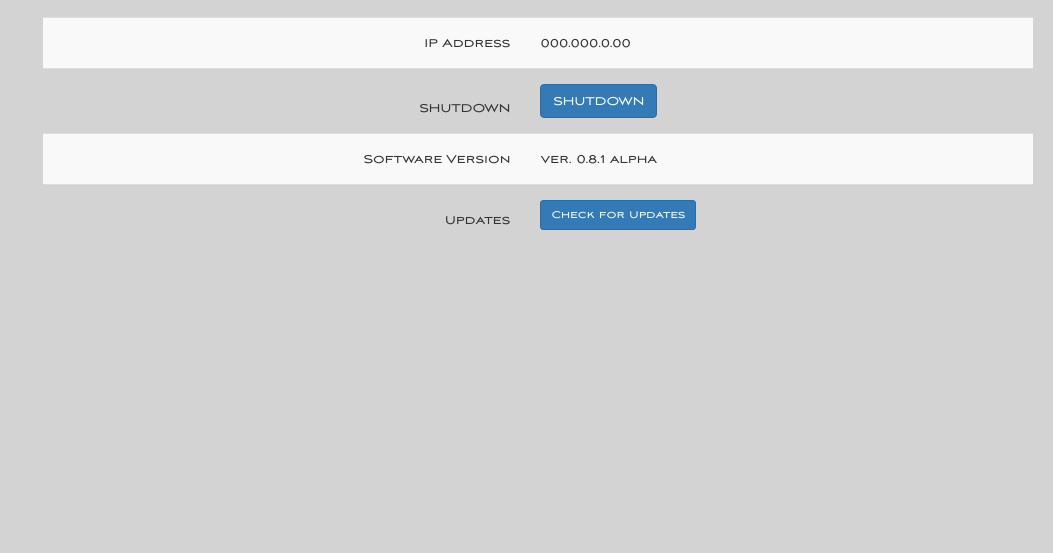
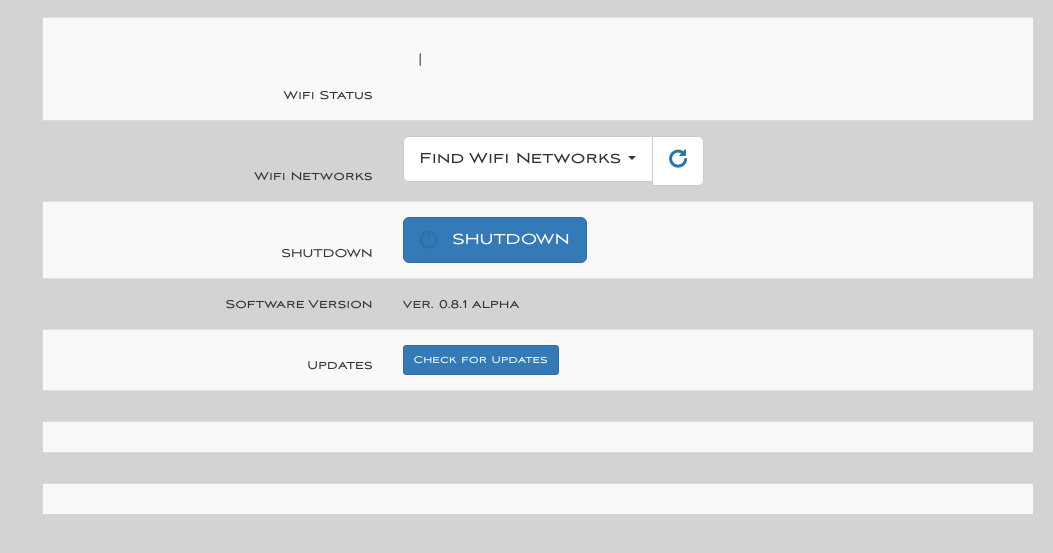
Before and after one commit to theHuston/endlessrope, a website: page frontend/config.html in a window 1280 px wide. Shown: the part 79-632 px from the top of the page, without its empty margins (227-1280 px from the left). Drawn offline with Linux system fonts and the light colour scheme; no server answers.

Commit message:
Wifi control

```diff
--- a/frontend/config.html
+++ b/frontend/config.html
@@ -15,6 +15,9 @@
         <link href="css/fonts.css" rel="stylesheet">
         <link href="css/sidebar.css" rel="stylesheet">
 
+        <!-- keyboard widget css & script -->
+		<link href="bower_components/keyboard/dist/css/keyboard-basic.min.css" rel="stylesheet">
+
         <!-- Custom styles for this template -->
         <link href="css/dashboard.css" rel="stylesheet">
 
@@ -28,24 +31,24 @@
     <div id="wrapper">
 
     <!-- InstanceBeginEditable name="popup" -->
-    <!-- Add content to the popup -->
-	  <div id="my_popup">
+    <!-- Add content to the popup
+	  <div id="my_popup">-->
 
-	    <h2>Would you like to shutdown?</h2>
+	    <!--<h2>Would you like to shutdown?</h2>
 
-	    <!-- Add an optional button to close the popup -->
+	     Add an optional button to close the popup
 	    <button id="cancel">Cancel</button>
 	    <button id="shutdown">Shutdown</button>
 
 	  </div>
 	  <div id="shutting_down">
 
-	    <h2>Shutting down now</h2>
+	    <h2>Shutting down now</h2>-->
 
 	    <!-- Add an optional button to close the popup
-	    <button class="my_popup_close">Close</button>-->
+	    <button class="my_popup_close">Close</button>
 
-	  </div>
+	  </div>-->
     <!-- InstanceEndEditable -->
 
         <!-- Sidebar -->
@@ -104,9 +107,37 @@
 	                            	</tr> -->
 	                            	<tr>
 	                            		<td>
-	                            			IP Address
+	                            			Wifi Status
 	                            		</td>
-	                            		<td id="ipaddress">000.000.0.00</td>
+	                            		<td>
+	                            			<div id="wifiStatus" class="alert" role="alert">
+	                            				<strong><span id="status"></span></strong>   <span id="ssid"></span> | <span id="ipAddress"></span>
+	                            			</div>
+
+	                            		</td>
+	                            	</tr>
+	                            	<tr width="20%">
+	                            		<td>
+	                            			Wifi Networks
+	                            		</td>
+	                            		<td>
+	                            			<!-- Single button -->
+	                            			<div class="btn-group btn-group-lg" role="group">
+												<div class="btn-group btn-group-lg" role="group">
+												  <button type="button" class="btn btn-default dropdown-toggle" id="networksButton" data-toggle="dropdown" aria-haspopup="true" aria-expanded="false">
+												    Find Wifi Networks
+												    <span class="caret"></span>
+												  </button>
+												  <ul id="wirelessListButton" class="dropdown-menu">
+												     <li><a href="#">No networks.</a></li>
+												    <!-- <li role="separator" class="divider"></li>-->
+												  </ul>
+												</div>
+												<button type="button" draggable='false' class="btn btn-default" id="wifiCheck"><span class="glyphicon glyphicon-repeat" aria-hidden="true"></span></button>
+											</div>
+
+
+										</td>
 	                            	</tr>
 	                            	<!-- <tr>
 	                            		<td>QR Code</td>
@@ -119,7 +150,7 @@
 	                            			SHUTDOWN
 	                            		</td>
 	                            		<td>
-	                            			<a draggable='false' class="btn btn-md btn-primary" id="newbutton">SHUTDOWN</a>
+	                            			<button draggable='false' type="button" class="btn btn-lg btn-primary" id="newbutton"><span class="glyphicon glyphicon-off pull-left" style="padding-right: 15px;"  aria-hidden="true"></span>   SHUTDOWN</button>
 	                            		</td>
 	                            	</tr>
 	                            	<tr>
@@ -135,9 +166,42 @@
 	                            			Updates
 	                            		</td>
 	                            		<td>
-	                            			<a draggable='false' class="btn btn-sm btn-primary" id="updateCheck">Check for Updates</a>
+	                            			<button draggable='false' class="btn btn-sm btn-primary" id="updateCheck" aria-hidden="true">Check for Updates</button>
 	                            		</td>
 	                            	</tr>
+	                            	<tr>
+	                            		<td>
+
+	                            		</td>
+	                            		<td>
+
+	                            		</td>
+	                            	</tr>
+	                            	<tr>
+	                            		<td>
+
+	                            		</td>
+	                            		<td>
+
+	                            		</td>
+	                            	</tr>
+	                            	<tr>
+	                            		<td>
+
+	                            		</td>
+	                            		<td>
+
+	                            		</td>
+	                            	</tr>
+	                            	<tr>
+	                            		<td>
+
+	                            		</td>
+	                            		<td>
+
+	                            		</td>
+	                            	</tr>
+
 
 	                            </tbody>
 	                        </table>
@@ -156,16 +220,19 @@
 
         <!-- Bootstrap core JavaScript
         ================================================== -->
+
+        <script src="https://code.jquery.com/pep/0.4.1/pep.js"></script>
         <!-- Placed at the end of the document so the pages load faster -->
         <script src="js/jquery.min.js"></script>
 
 
+
         <!--<link rel="stylesheet" href="../css/debug-windowsize.css">
-        <script src="../js/window-size.js"></script>-->
+        <script src="../js/window-size.js"></script>
 
         <script type="text/javascript" src="js/textFit.min.js"></script>
 		<script type="text/javascript" src="js/fastclick.js"></script>
-        <script type="text/javascript" src="js/jquery.popupoverlay.js"></script>
+        <script type="text/javascript" src="js/jquery.popupoverlay.js"></script>-->
 
         <script type="text/javascript" src="bower_components/noty/js/noty/packaged/jquery.noty.packaged.min.js"></script>
 
@@ -179,6 +246,8 @@
         <script src="lib/socket.io-1.3.5.js"></script>
 
         <!-- InstanceBeginEditable name="script" -->
+        <script src="bower_components/keyboard/js/jquery.keyboard.js"></script>
+
 		<script src="js/qrcode.js"></script>
 		<script src="js/jquery.popupoverlay.js"></script>
         <script src="pagejs/config.js"></script>
```
Also changed, not shown: frontend/dashboard.html (+2 -2 lines), frontend/index.html (+2 -2 lines), frontend/help.html (line endings or trailing spaces).
